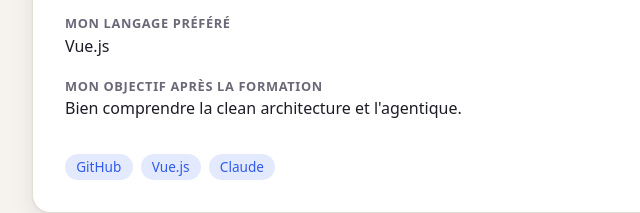
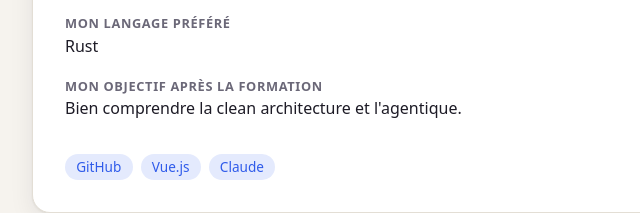
Before and after one commit to Jeeiib/site-promo, a plain HTML site: page cartes/julien.html in a window 1280 px wide. Shown: the part 368-581 px from the top of the page, 240-880 px from the left. Drawn offline with Linux system fonts and the light colour scheme.

Commit message:
fix(cartes): remplace le langage préféré par Rust

```diff
--- a/cartes/julien.html
+++ b/cartes/julien.html
@@ -20,7 +20,7 @@
           <dd>Des petits utilitaires en Python, comme du tri de documents.</dd>
 
           <dt>Mon langage préféré</dt>
-          <dd>Vue.js</dd>
+          <dd>Rust</dd>
 
           <dt>Mon objectif après la formation</dt>
           <dd>Bien comprendre la clean architecture et l'agentique.</dd>
```
